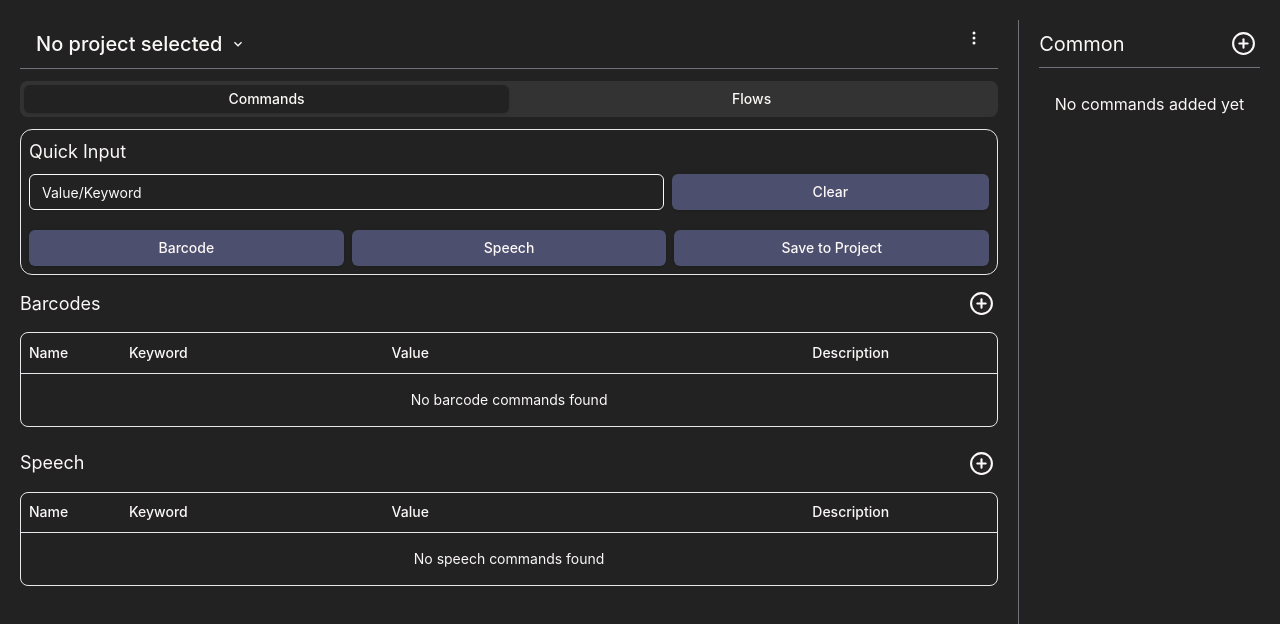
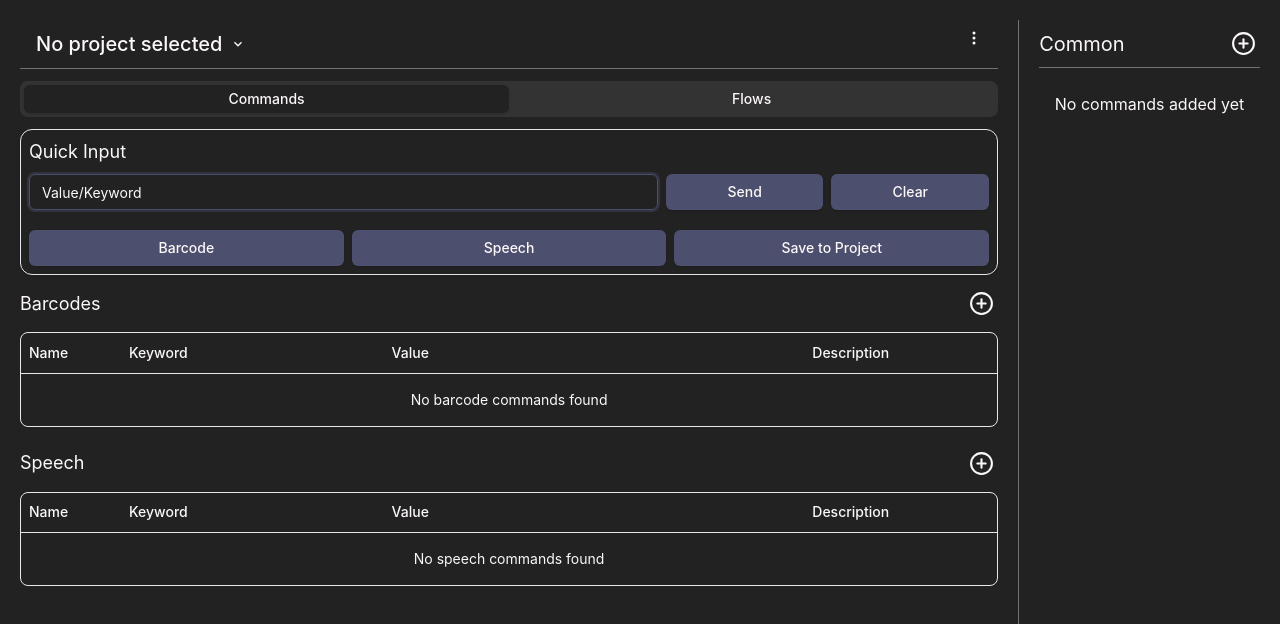
Before and after one commit to Sknoww/reverb, a React (Vite) app: page / in a window 1280 px wide. Shown: the top 624 px of the page. Built offline with nearby package versions, Linux system fonts and the light colour scheme; a web font is replaced by a local one.

Commit message:
finishes quick input functionality

```diff
--- a/src/renderer/src/pages/dashboard/components/inputCard.tsx
+++ b/src/renderer/src/pages/dashboard/components/inputCard.tsx
@@ -2,13 +2,16 @@
 import { Button } from '@/components/ui/button'
 import { Card, CardContent, CardHeader } from '@/components/ui/card'
 import { Input } from '@/components/ui/input'
+import { AdbCommand } from '@/types'
 import { useState } from 'react'
 
 interface InputCardProps {
+  commands?: AdbCommand[]
   handleAddCommand: (isCommon: boolean, inputValue: string) => void
+  handleSendCommand: (command: AdbCommand) => void
 }
 
-export function InputCard({ handleAddCommand }: InputCardProps) {
+export function InputCard({ commands, handleAddCommand, handleSendCommand }: InputCardProps) {
   // State
   const [inputValue, setInputValue] = useState('')
 
@@ -21,12 +24,39 @@ export function InputCard({ handleAddCommand }: InputCardProps) {
     setInputValue('')
   }
 
-  const handleBarcode = () => {
-    console.log('Barcode:', inputValue)
+  const findMatchingCommand = (keyword: string) => {
+    if (commands) {
+      const matchingCommand = commands.find((command) => command.keyword === keyword)
+      if (matchingCommand) {
+        return matchingCommand
+      }
+    }
+    return null
   }
 
-  const handleSpeech = () => {
-    console.log('Speech:', inputValue)
+  const handleQuickCommand = (type: string) => {
+    const command = {
+      name: '',
+      type: type,
+      keyword: '',
+      value: inputValue,
+      description: ''
+    }
+
+    console.log(commands)
+
+    if (commands) {
+      const matchingCommand = findMatchingCommand(inputValue)
+      console.log('Matching command:', matchingCommand)
+      if (matchingCommand) {
+        handleSendCommand(matchingCommand)
+        setInputValue('')
+        return
+      }
+    }
+
+    setInputValue('')
+    handleSendCommand(command)
   }
 
   const handleSaveToProject = () => {
@@ -51,18 +81,22 @@ export function InputCard({ handleAddCommand }: InputCardProps) {
               className="w-2/3 placeholder:text-opacity-5"
               placeholder="Value/Keyword"
               onChange={handleInputChange}
+              autoFocus
             />
-            <Button className="w-1/3" onClick={handleClear}>
+            <Button className="w-1/6" onClick={() => handleQuickCommand('barcode')}>
+              Send
+            </Button>
+            <Button className="w-1/6" onClick={handleClear}>
               Clear
             </Button>
           </div>
 
           {/* Action buttons */}
           <div className="flex flex-row w-full gap-2">
-            <Button className="w-full" onClick={handleBarcode}>
+            <Button className="w-full" onClick={() => handleQuickCommand('barcode')}>
               Barcode
             </Button>
-            <Button className="w-full" onClick={handleSpeech}>
+            <Button className="w-full" onClick={() => handleQuickCommand('speech')}>
               Speech
             </Button>
             <Button className="w-full" onClick={handleSaveToProject}>
--- a/src/renderer/src/pages/dashboard/tabs/commandTab.tsx
+++ b/src/renderer/src/pages/dashboard/tabs/commandTab.tsx
@@ -24,7 +24,11 @@ export function CommandTab({
     <>
       {/* Quick input section */}
       <div className="py-3">
-        <InputCard handleAddCommand={handleAddCommand} />
+        <InputCard
+          commands={project?.commands}
+          handleAddCommand={handleAddCommand}
+          handleSendCommand={handleSendCommand}
+        />
       </div>
 
       <Separator />
--- a/src/renderer/src/pages/dashboard/tabs/flowTab.tsx
+++ b/src/renderer/src/pages/dashboard/tabs/flowTab.tsx
@@ -1,3 +1,3 @@
 export function FlowTab() {
-  return <></>
+  return <>{/* Flow table */}</>
 }
```
Also changed, not shown: src/main/types/index.ts (+8 -0 lines), src/preload/types/index.ts (+8 -0 lines), src/renderer/src/types/index.ts (+8 -0 lines).
